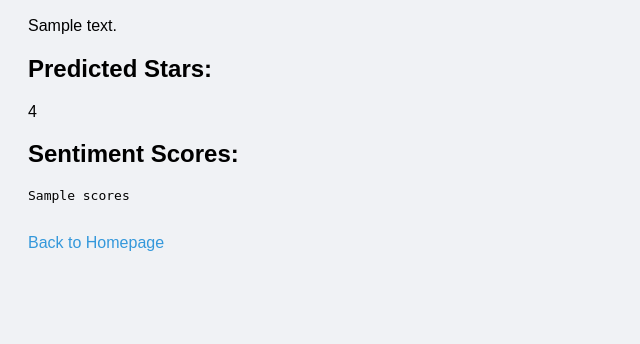
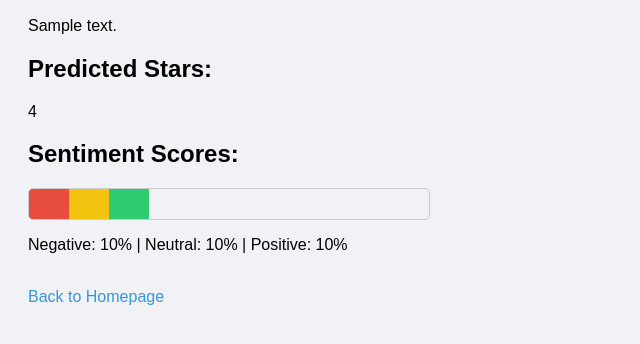
Before and after one commit to Darktoskillzone/Restaurant-Review-Analytics, a FastAPI app: template src/templates/sentiment.html in a window 1280 px wide. Shown: the part 298-642 px from the top of the page, without its empty margins (0-640 px from the left). Run offline with FastAPI, Linux system fonts and the light colour scheme; the template is opened without the code that fills it: most values are stand-ins (such as "Sample title", 1, 10 or a date in 2020).

Commit message:
style: Add colour bar to visualise sentiment

```diff
--- a/src/templates/sentiment.html
+++ b/src/templates/sentiment.html
@@ -22,7 +22,18 @@
             <p>{{ stars }}</p>
 
             <h2>Sentiment Scores:</h2>
-            <pre>{{ scores }}</pre>
+
+            <div style="display: flex; width: 100%; max-width: 400px; height: 30px; border: 1px solid #ccc; border-radius: 5px; overflow: hidden;">
+                <div style="width: {{ (scores.neg * 100) | default(0.0) | round(1) }}%; background-color: #e74c3c;"></div>
+                <div style="width: {{ (scores.neu * 100) | default(0.0) | round(1) }}%; background-color: #f1c40f;"></div>
+                <div style="width: {{ (scores.pos * 100) | default(0.0) | round(1) }}%; background-color: #2ecc71;"></div>
+            </div>
+
+            <p>
+                Negative: {{ (scores.neg * 100) | round(1) }}% |
+                Neutral: {{ (scores.neu * 100) | round(1) }}% |
+                Positive: {{ (scores.pos * 100) | round(1) }}%
+            </p>
         </div>
     {% endif %}
     <br>
```
